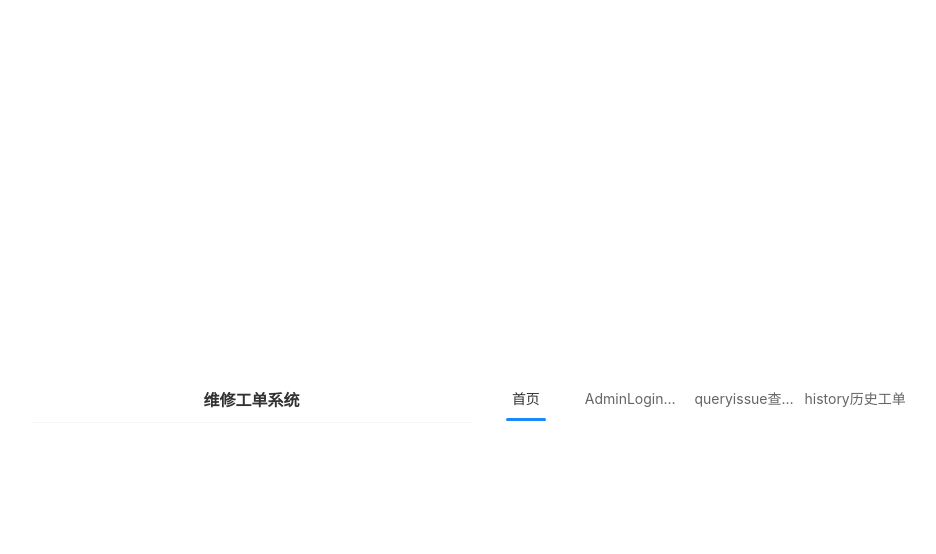
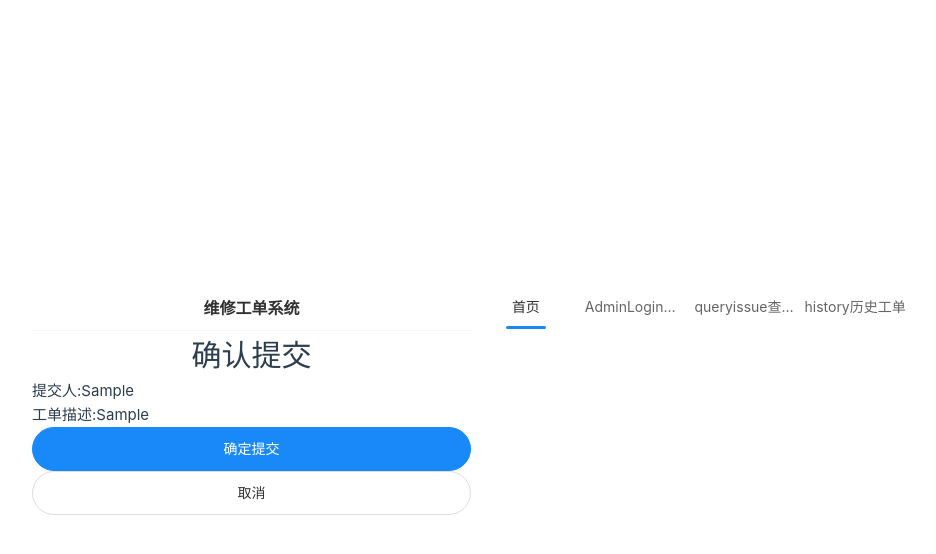
Before and after one commit to cnjzh/Frontend, a Vue app: page / in a window 1280 px wide. Both pictures are taken after typing "Sample", "Sample" into the empty fields and a click on the button "提交". Shown: the top 554 px of the page, without its empty margins (169-1105 px from the left). Built offline with nearby package versions, Linux system fonts and the light colour scheme.

Commit message:
12.23 fix  the Yes or No page

```diff
--- a/src/components/Upload.vue
+++ b/src/components/Upload.vue
@@ -34,15 +34,29 @@
     </van-button>
   </div>
 </van-form>
+<div v-show="is_submit&&!is_upload">
+    <h1 style="text-align: center">确认提交</h1>
+  <div class="upload-content">
+    <ul>
+      <li>提交人:{{ poster }}</li>
+        <li>工单描述:{{ description }}</li>
+    </ul>
+  </div>
+   <van-button round block type="primary" native-type="submit">
+      确定提交
+    </van-button>
+     <van-button round block type="default" native-type="submit">
+      取消
+    </van-button>
+
+  </div>
 </template>
-<script>
+<script setup>
   import {ref} from "vue";
 
-    export default
-    { name:"APPUpload",
-      setup()
-      {
-         const poster=ref("");
+
+
+        const poster=ref("");
         const description=ref("");
         const imageArr=ref([]);
         const tel = ref('');
@@ -61,24 +75,18 @@
     console.log(values);
 
     is_submit.value=true;
-}
-        return {
-          poster,
-          description,
-          imageArr,
-          submit,
-          is_submit,
-          is_upload,
 
 
-        }
 
       }
 
-    }
+
 
 
 </script>
 <style>
+.upload-content
+{text-align: left;}
+
 
 </style>
```
